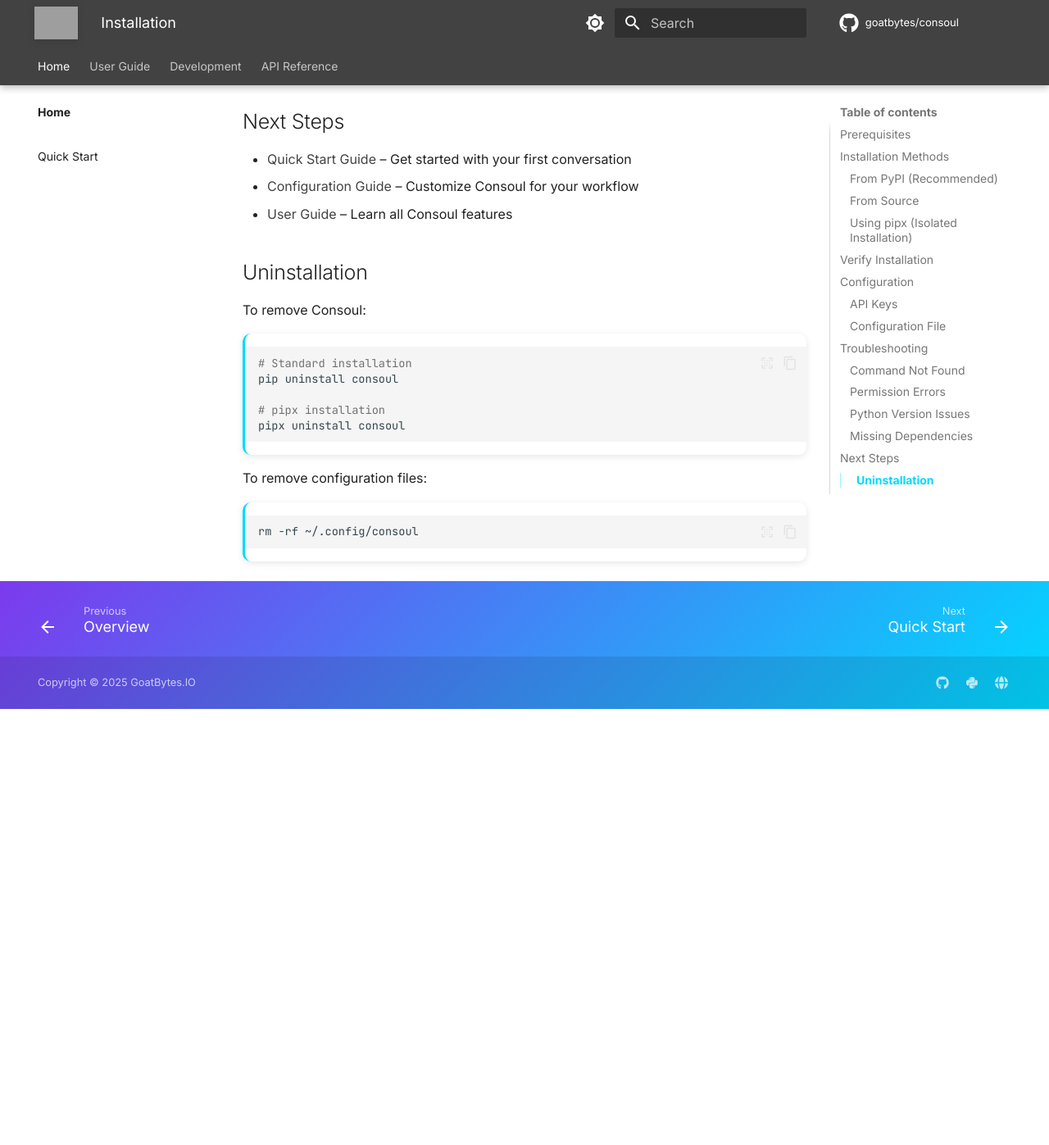
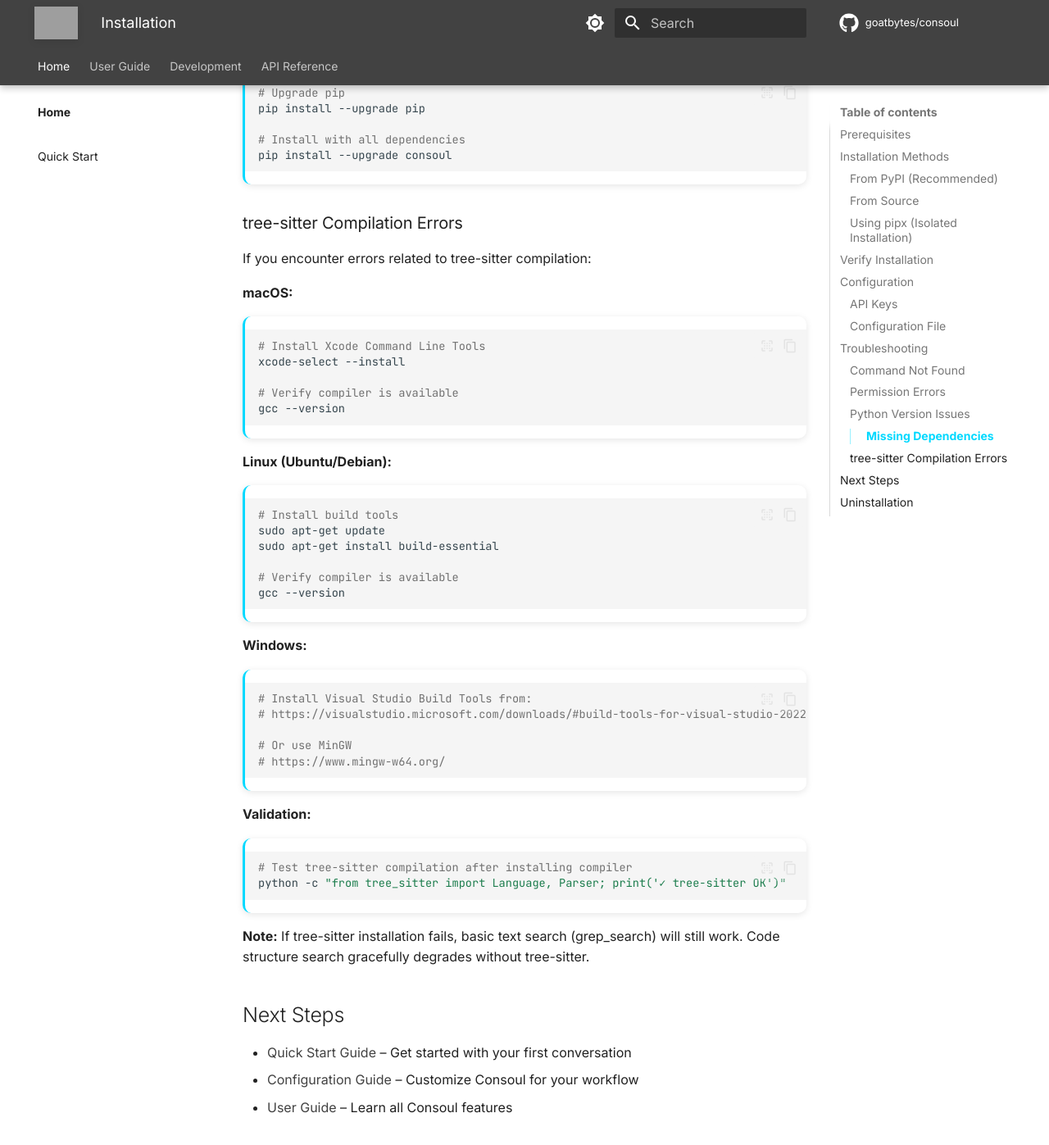
Before and after one commit to goatbytes/consoul, an MkDocs documentation site: the page built from docs/installation.md, in a window 1280 px wide and 1400 px high, scrolled down 3937 px. Shown: the top 1397 px of the window at 82% size. Built offline with MkDocs 1.6.1 and Material for MkDocs 9.7.7, drawn with Linux system fonts in a browser that asks for light colours; comment, search, counter and statistics services are not loaded; before the commit the page ends 4802 px from its top, so only the background shows below that; some of the changed text lies outside the part shown; grey boxes are pictures that could not be loaded.

Commit message:
fix(tickets): add missing dependencies, API definitions, and platform notes
Addressed gaps identified in EPIC-006 review to make tickets execution-ready.

## Dependency Encoding

**SOUL-96 (Documentation)**
- Added blocked_by: [SOUL-93, SOUL-95, SOUL-97, SOUL-98]
- Prevents premature documentation without implemented features
- Ensures API stability before docs are written

## Tool API Definitions

**SOUL-97 (Code Structure Search)**
- Added complete @tool function signature
- Defined parameters: query, file_pattern, symbol_type, max_results, working_dir
- Specified JSON return format with example
- Config integration: BashToolConfig.working_dir, timeout
- Error handling: unsupported language → skip, parse error → continue

**Language Parser Support (Phase 1):**
1. Python - tree-sitter-python
2. JavaScript/TypeScript - tree-sitter-javascript/typescript
3. Go - tree-sitter-go
4. Rust - tree-sitter-rust
5. Java - tree-sitter-java
6. C/C++ - tree-sitter-c/cpp

Test plan: Fixture file required per language in tests/fixtures/code_search/

**SOUL-98 (Symbol References)**
- Added complete @tool function signature
- Defined scope mapping:
  * "file" → search only file_path (required)
  * "directory" → search file_path's directory recursively
  * "project" → search from working_dir root
- Performance targets: file <1s, directory <2s, project <5s
- Fallback: unsupported language → grep text search

## Platform Considerations

**SOUL-94 (Dependencies)**
- Added tree-sitter native compilation requirements:
  * macOS: Xcode Command Line Tools
  * Linux: build-essential
  * Windows: VS Build Tools 2019+ or MinGW
- Fallback strategy: grep_search works without tree-sitter (graceful degradation)
- Rollback plan: Move tree-sitter to optional extra if support load high
- Validation test: python -c "from tree_sitter import Language, Parser"

## Execution Readiness

All tickets now have:
✅ Clear dependency chains (blocked_by/blocks properly encoded)
✅ Concrete API signatures with parameter definitions
✅ Platform-specific installation notes and fallback plans
✅ Language support enumerated with test requirements
✅ Performance targets per operation type
✅ Error handling strategies

EPIC-006 is now execution-ready with no blocking gaps.

Gira: EPIC-006, SOUL-94, SOUL-96, SOUL-97, SOUL-98

````diff
--- a/docs/installation.md
+++ b/docs/installation.md
@@ -6,6 +6,10 @@ This guide will help you install Consoul on your system.
 
 - Python 3.10 or higher
 - pip (Python package installer)
+- C compiler (for tree-sitter compilation):
+  - **macOS**: Xcode Command Line Tools (`xcode-select --install`)
+  - **Linux**: build-essential package (`sudo apt-get install build-essential`)
+  - **Windows**: Visual Studio Build Tools 2019+ OR MinGW
 
 ## Installation Methods
 
@@ -162,6 +166,46 @@ pip install --upgrade pip
 pip install --upgrade consoul
 ```
 
+### tree-sitter Compilation Errors
+
+If you encounter errors related to tree-sitter compilation:
+
+**macOS:**
+```bash
+# Install Xcode Command Line Tools
+xcode-select --install
+
+# Verify compiler is available
+gcc --version
+```
+
+**Linux (Ubuntu/Debian):**
+```bash
+# Install build tools
+sudo apt-get update
+sudo apt-get install build-essential
+
+# Verify compiler is available
+gcc --version
+```
+
+**Windows:**
+```bash
+# Install Visual Studio Build Tools from:
+# https://visualstudio.microsoft.com/downloads/#build-tools-for-visual-studio-2022
+
+# Or use MinGW
+# https://www.mingw-w64.org/
+```
+
+**Validation:**
+```bash
+# Test tree-sitter compilation after installing compiler
+python -c "from tree_sitter import Language, Parser; print('✓ tree-sitter OK')"
+```
+
+**Note:** If tree-sitter installation fails, basic text search (grep_search) will still work. Code structure search gracefully degrades without tree-sitter.
+
 ## Next Steps
 
 - [Quick Start Guide](quickstart.md) – Get started with your first conversation
````
Also changed, not shown: README.md (+1 -0 lines), pyproject.toml (+9 -1 lines), 4 other files.
